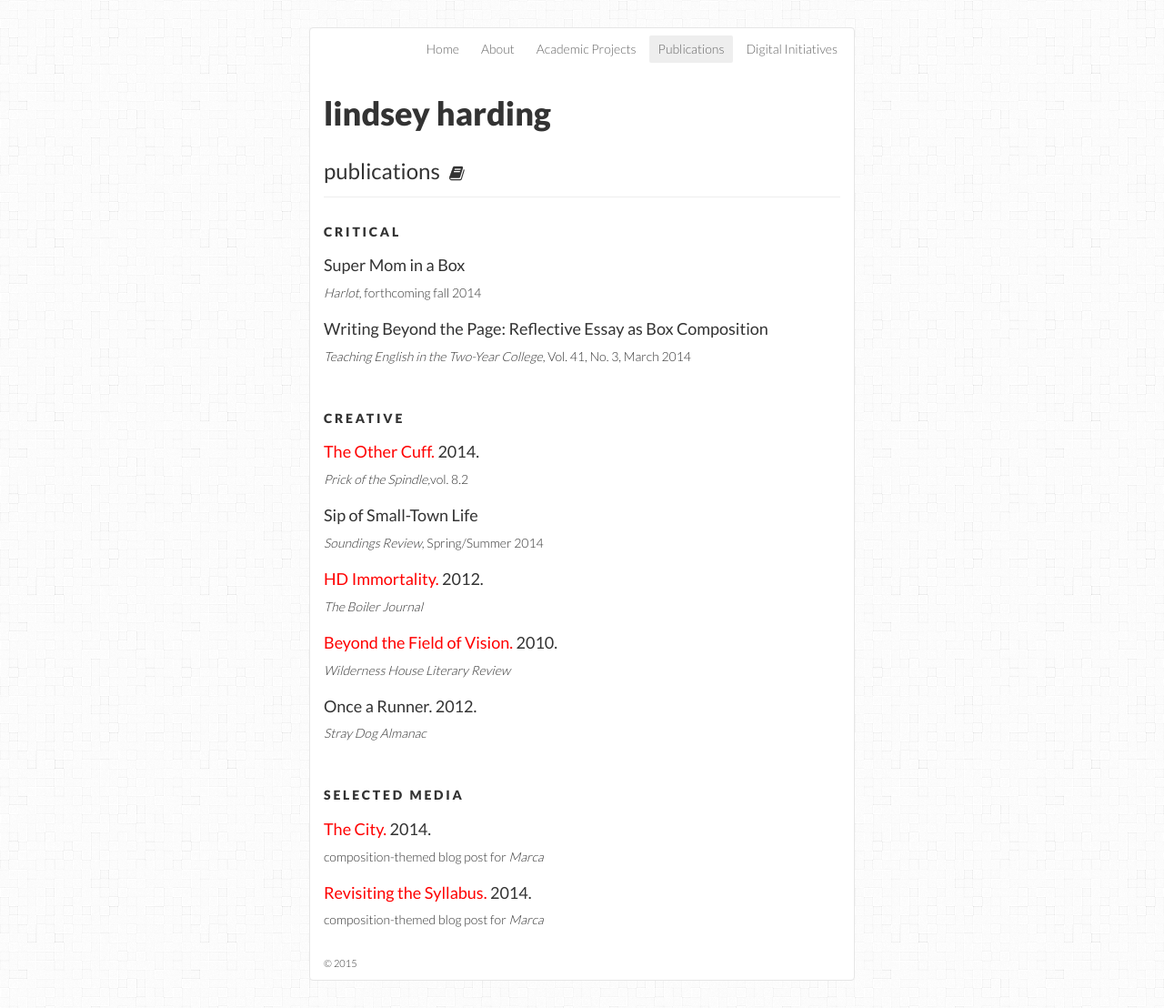
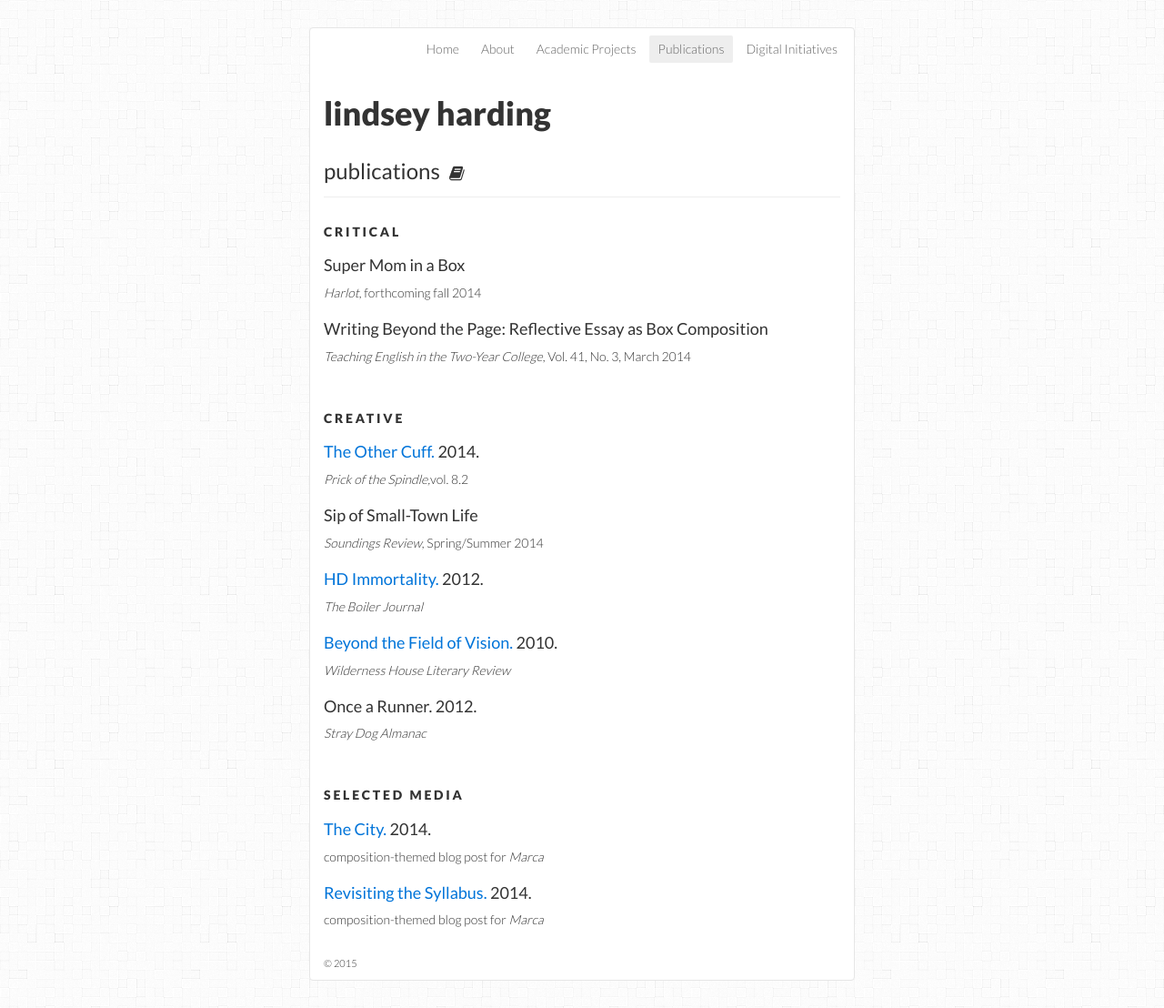
Before and after one commit to linzster/linzster.github.io, a Jekyll site: the page built from pages/publications.html, in a window 1280 px wide. Shown: the whole page at 91% size. Built offline with Jekyll 4.4.1, drawn with Linux system fonts in a browser that asks for light colours; nearby versions of some CDN libraries.

Commit message:
make links blue again

```diff
--- a/css/linz.css
+++ b/css/linz.css
@@ -52,7 +52,7 @@ p {
 }
 
 a {
-    color: red;
+    color: #0074D9;
 }
 
 a:hover {
```
